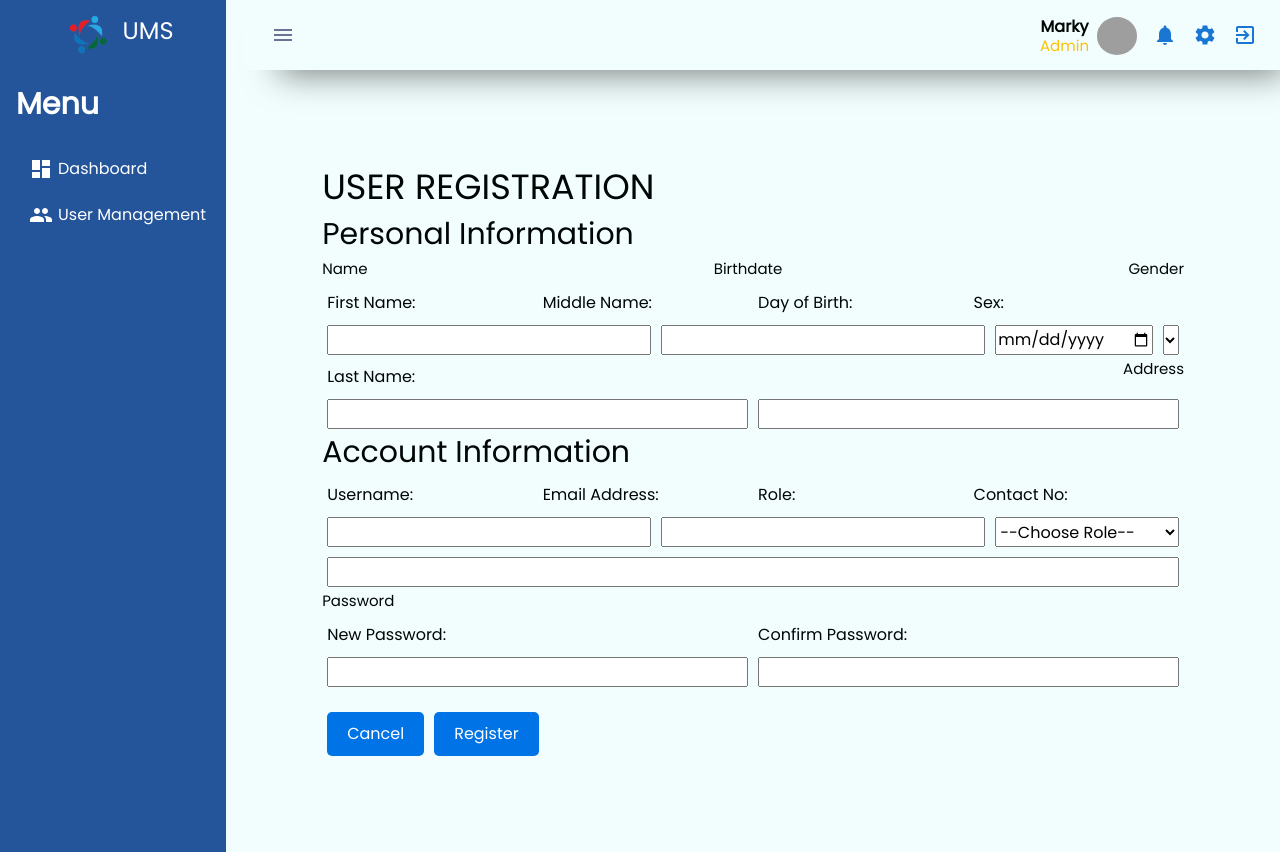
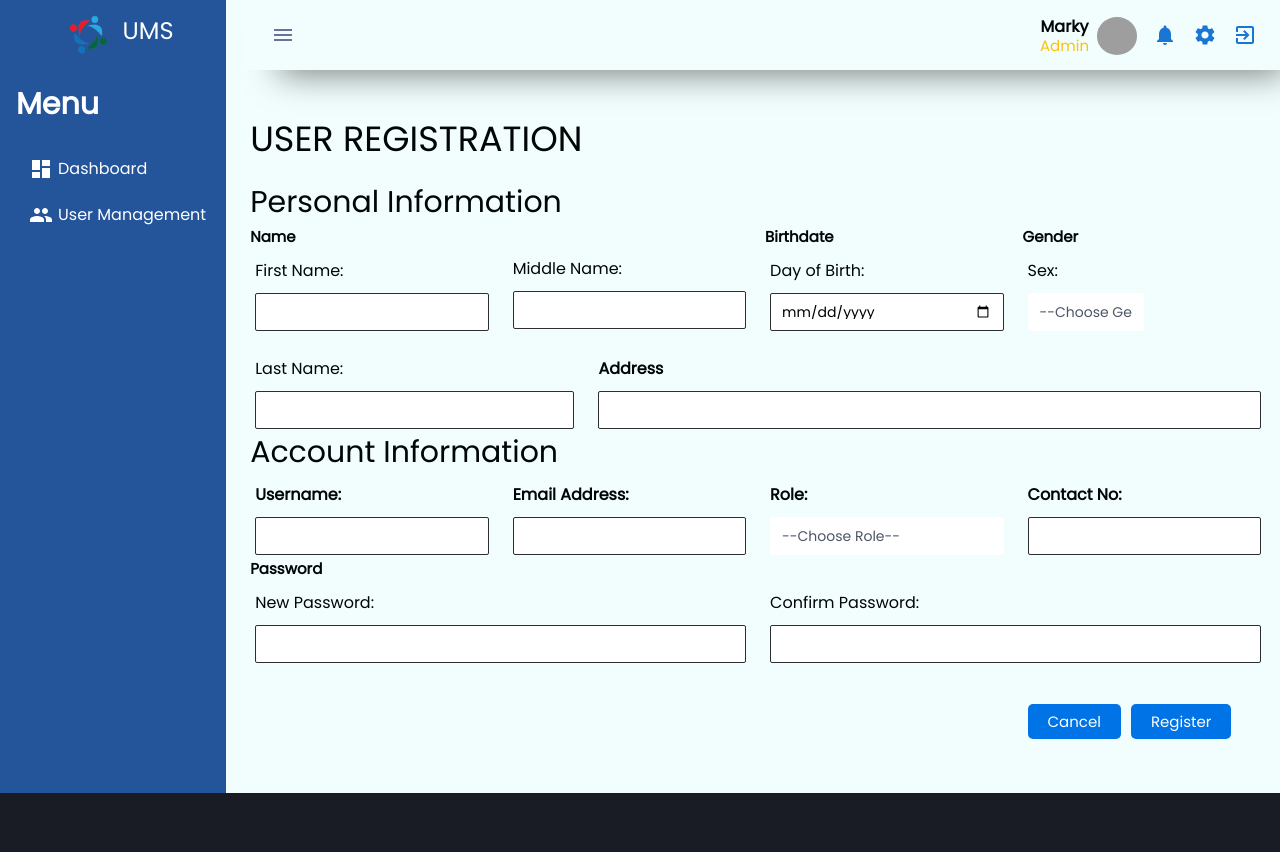
Before and after one commit to jhnmrkgbrlcn/github-portfolio, a React (Create React App) app in the folder ums/: page /user/adduser in a window 1280 px wide. After the commit the page ends 800 px from the top, so only its background shows below. Built offline with nearby package versions, Linux system fonts and the light colour scheme; grey boxes are pictures that could not be loaded; the HTML template or start-up script is replaced by a standard one.

Commit message:
designUserReg

```diff
--- a/ums/src/components/Home/userRegistration.jsx
+++ b/ums/src/components/Home/userRegistration.jsx
@@ -1,22 +1,25 @@
-import React, { useState } from "react";
-import "./userReg.css";
+import React, { useState } from 'react';
+import 'bootstrap/dist/css/bootstrap.min.css'; // Import Bootstrap CSS
+import './userReg.css';
 
 const UserRegistration = () => {
-  const [FirstName, setFirstName] = useState("");
-  const [MiddleName, setMiddleName] = useState("");
-  const [LastName, setLastName] = useState("");
-  const [BirthDate, setBirthDate] = useState("");
-  const [Gender, setGender] = useState("");
-  const [Address, setAddress] = useState("");
+  const [FirstName, setFirstName] = useState('');
+  const [MiddleName, setMiddleName] = useState('');
+  const [LastName, setLastName] = useState('');
+  const [BirthDate, setBirthDate] = useState('');
+  const [Gender, setGender] = useState('');
+  const [Address, setAddress] = useState('');
 
-  const [UserName, setUserName] = useState("");
-  const [EmailAdd, setEmailAdd] = useState("");
-  const [Role, setRole] = useState("");
-  const [ContactNo, setContactNo] = useState("");
-  const [NewPassw, setNewPassw] = useState("");
-  const [ConfPassw, setConfPassw] = useState("");
+  const [UserName, setUserName] = useState('');
+  const [EmailAdd, setEmailAdd] = useState('');
+  const [Role, setRole] = useState('');
+  const [ContactNo, setContactNo] = useState('');
+  const [NewPassw, setNewPassw] = useState('');
+  const [ConfPassw, setConfPassw] = useState('');
 
   const handleSubmit = (e) => {
+    e.preventDefault();
+    // Add your form submission logic here
     console.log({
       FirstName,
       MiddleName,
@@ -30,156 +33,194 @@ const UserRegistration = () => {
       ContactNo,
       NewPassw,
       ConfPassw,
-    });
+      });
   };
 
   return (
-    <div className="">
-      <div className="m-5 p-5">
-        <h1>USER REGISTRATION</h1>{" "}
-        <form onSubmit={handleSubmit}>
-          <h2>Personal Information</h2>
-          <div>
-            <h6>Name</h6>
-            <h6>Birthdate</h6>
-            <h6>Gender</h6>
-          </div>
-          <div>
+    <div className="container mt-5">
+      <h1 className="mb-4">USER REGISTRATION</h1>
+
+      <form onSubmit={handleSubmit}>
+        <h2>Personal Information</h2>
+        <div className="row">
+          <div className="col-md-3">
+            <h6><b>Name</b></h6>
             <label htmlFor="FirstName">First Name:</label>
-            <label htmlFor="MiddleName">Middle Name:</label>
-            <label htmlFor="BirthDate">Day of Birth:</label>
-            <label htmlFor="Gender">Sex:</label>
-          </div>
-          <div>
             <input
               type="text"
               id="FirstName"
+              className="form-control"
               required
               value={FirstName}
               onChange={(e) => setFirstName(e.target.value)}
             />
+          </div>
 
+          <div className="col-md-3">
+            <br />
+            <label htmlFor="MiddleName">Middle Name:</label>
             <input
               type="text"
               id="MiddleName"
+              className="form-control"
               required
               value={MiddleName}
               onChange={(e) => setMiddleName(e.target.value)}
             />
+          </div>
 
+          <div className="col-md-3">
+            <h6><b>Birthdate</b></h6>
+            <label htmlFor="BirthDate">Day of Birth:</label>
             <input
               type="date"
               id="BirthDate"
+              className="form-control"
               required
               value={BirthDate}
               onChange={(e) => setBirthDate(e.target.value)}
             />
+          </div>
 
+          <div className="col-md-3">
+            <h6><b>Gender</b></h6>
+            <label htmlFor="Gender">Sex:</label>
             <select
               id="Gender"
+              className="form-control"
               required
               value={Gender}
-              onChange={(e) => setGender(e.target.value)}>
+              onChange={(e) => setGender(e.target.value)}
+            >
               <option value="ChooseGender">--Choose Gender--</option>
               <option value="Male">Male</option>
               <option value="Female">Female</option>
             </select>
-            <br />
           </div>
-          <div>
+        </div>
+
+        <div className="row mt-3">
+          <div className="col-md-4">
             <label htmlFor="LastName">Last Name:</label>
-            <h6>Address</h6>
-          </div>
-          <div>
             <input
               type="text"
               id="LastName"
+              className="form-control"
               required
               value={LastName}
               onChange={(e) => setLastName(e.target.value)}
             />
-            {/* <label htmlFor="Address">Address:</label> */}
+          </div>
+
+          <div className="col-md-8">
+            {/* <h6>Address</h6> */}
+            <label htmlFor="Address"><b>Address</b></label>
             <input
               type="text"
               id="Address"
+              className="form-control"
               required
               value={Address}
               onChange={(e) => setAddress(e.target.value)}
             />
-            <br />
           </div>
+        </div>
 
-          <h2>Account Information</h2>
-          <div>
-            <label htmlFor="UserName">Username:</label>
-            <label htmlFor="EmailAdd">Email Address:</label>
-            <label htmlFor="Role">Role:</label>
-            <label htmlFor="ContactNo">Contact No:</label>
-          </div>
-          <div>
+        <h2>Account Information</h2>
+        <div className="row">
+          <div className="col-md-3">
+            <label htmlFor="UserName"><b>Username:</b></label>
             <input
               type="text"
               id="UserName"
+              className="form-control"
               required
               value={UserName}
               onChange={(e) => setUserName(e.target.value)}
             />
-            <br />
+          </div>
+
+          <div className="col-md-3">
+            <label htmlFor="EmailAdd"><b>Email Address:</b></label>
             <input
               type="text"
               id="EmailAdd"
+              className="form-control"
               required
               value={EmailAdd}
               onChange={(e) => setEmailAdd(e.target.value)}
             />
-            <br />
+          </div>
+
+
+        {/* <div className="row mt-3"> */}
+          <div className="col-md-3">
+            <label htmlFor="Role"><b>Role:</b></label>
             <select
               id="Role"
+              className="form-control"
               required
               value={Role}
-              onChange={(e) => setRole(e.target.value)}>
+              onChange={(e) => setRole(e.target.value)}
+            >
               <option value="ChooseRole">--Choose Role--</option>
               <option value="Student">Student</option>
               <option value="Admin">Admin</option>
-            </select>{" "}
-            <br />
+            </select>
+          </div>
+
+          <div className="col-md-3">
+            <label htmlFor="ContactNo"><b>Contact No:</b></label>
             <input
               type="number"
               id="ContactNo"
+              className="form-control"
               required
               value={ContactNo}
               onChange={(e) => setContactNo(e.target.value)}
             />
-            <br />
           </div>
+        {/* </div> */}
+        </div>
 
-          <h6>Password</h6>
-          <div>
+        <h6><b>Password</b></h6>
+        <div className="row">
+          <div className="col-md-6">
             <label htmlFor="NewPassw">New Password:</label>
-            <label htmlFor="ConfPassw">Confirm Password:</label>
-          </div>
-          <div>
             <input
               type="password"
               id="NewPassw"
+              className="form-control"
               required
               value={NewPassw}
               onChange={(e) => setNewPassw(e.target.value)}
             />
-            <br />
+          </div>
+
+          <div className="col-md-6">
+            <label htmlFor="ConfPassw">Confirm Password:</label>
             <input
               type="password"
               id="ConfPassw"
+              className="form-control"
               required
               value={ConfPassw}
               onChange={(e) => setConfPassw(e.target.value)}
             />
-            <br />
           </div>
-          <button type="reset">Cancel</button>
-          <button type="submit">Register</button>
-        </form>
-      </div>
+        </div>
+
+        <div className="row mt-3">
+          <div className="col-md-4 offset-md-9 text-right">
+            <button type="reset" className="btn btn-secondary">
+              Cancel
+            </button>
+            <button type="submit" className="btn btn-primary ml-2">
+              Register
+            </button>
+          </div>
+        </div>
+      </form>
     </div>
   );
 };
```
